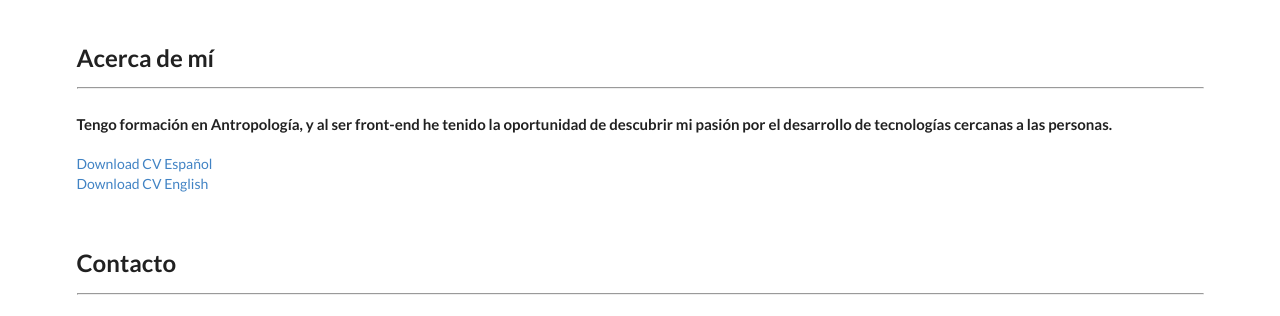
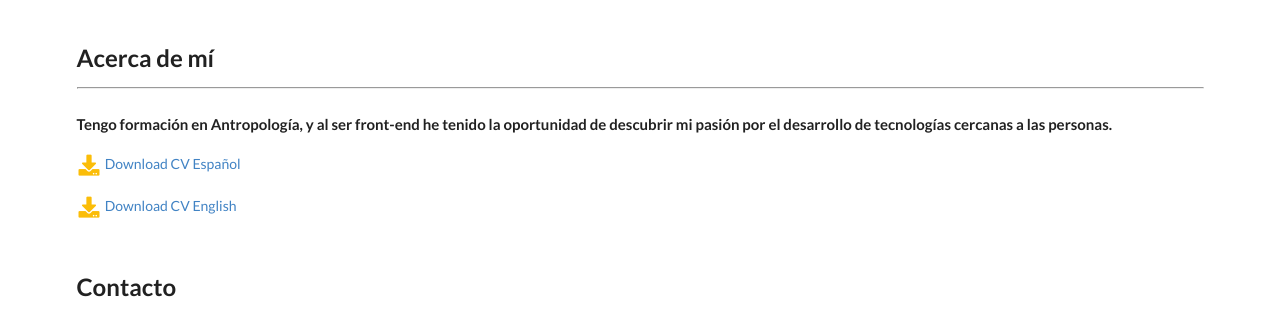
Before and after one commit to PaulinaFranco/PaulinaFranco.github.io, a plain HTML site: page index.html in a window 1280 px wide. Shown: the part 585-901 px from the top of the page. Drawn offline with Linux system fonts and the light colour scheme.

Commit message:
Add icon to cv links

```diff
--- a/index.html
+++ b/index.html
@@ -138,11 +138,11 @@
       </section>
       <br>
 
-
       <section>
-        <a href="img/cv-PaulinaFranco-es-2019.pdf" download="CV Paulina Franco/Front-End PDF/Español">Download CV Español</a>
+        <i class="large yellow download icon"></i><a href="img/cv-PaulinaFranco-es-2019.pdf" download="CV Paulina Franco/Front-End PDF/Español">Download CV Español</a>
         <br>
-        <a href="img/cv-PaulinaFranco-en-2019.pdf" download="CV Paulina Franco/Front-End PDF/English">Download CV English</a>
+        <br>
+        <i class="large yellow download icon"></i><a href="img/cv-PaulinaFranco-en-2019.pdf" download="CV Paulina Franco/Front-End PDF/English">Download CV English</a>
       </section>
 
 <!CONTACT SECTION>
```
